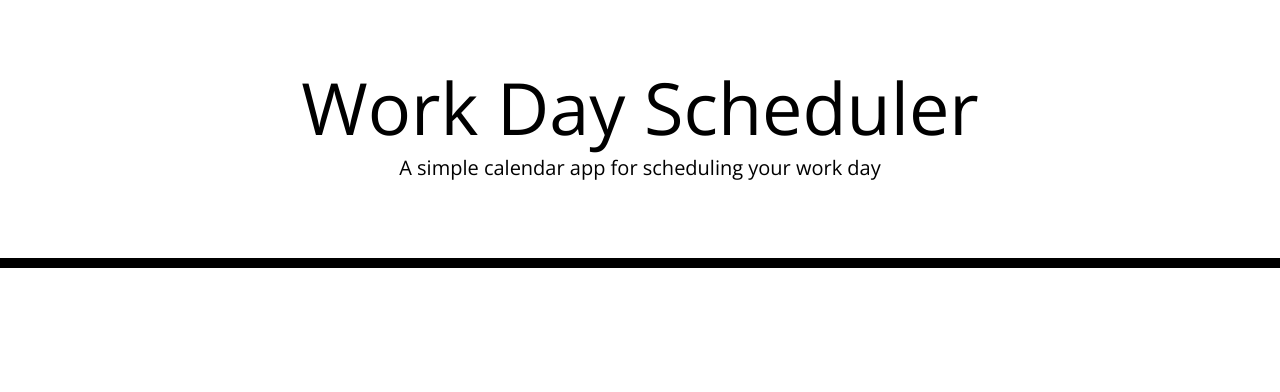
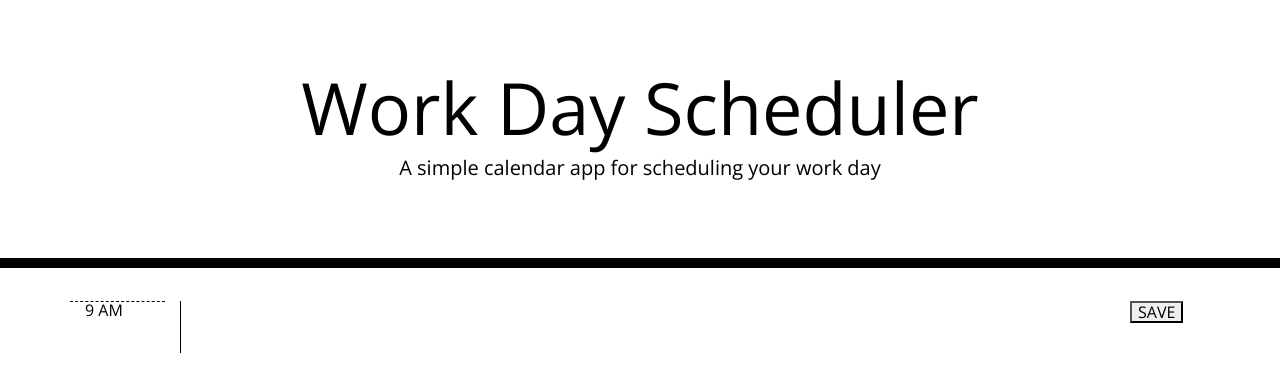
Before and after one commit to iwanagahime/Work-Day-Scheduler-, a plain HTML site: page index.html in a window 1280 px wide. Drawn offline with nearby package versions, Linux system fonts and the light colour scheme; files that its build step writes are made by us from their sources.

Commit message:
link stylesheet and construct first time block

```diff
--- a/index.html
+++ b/index.html
@@ -18,7 +18,7 @@
       href="https://fonts.googleapis.com/css?family=Open+Sans&display=swap"
       rel="stylesheet"
     />
-    <link rel="stylesheet" href="style.css" />
+    <link rel="stylesheet" href="./assets/style.css" />
     <title>Work Day Scheduler</title>
   </head>
 
@@ -29,7 +29,11 @@
       <p id="currentDay" class="lead"></p>
     </header>
     <div class="container">
-      <!-- Timeblocks go here -->
+      <div class="row">
+        <div class="col-1 hour">9 AM</div>
+        <div class="col-10"><textarea></textarea></div>
+        <div class="col-1"><button>SAVE</button></div>
+      </div>
     </div>
 
     <script src="https://cdnjs.cloudflare.com/ajax/libs/jquery/3.2.1/jquery.min.js"></script>
```
